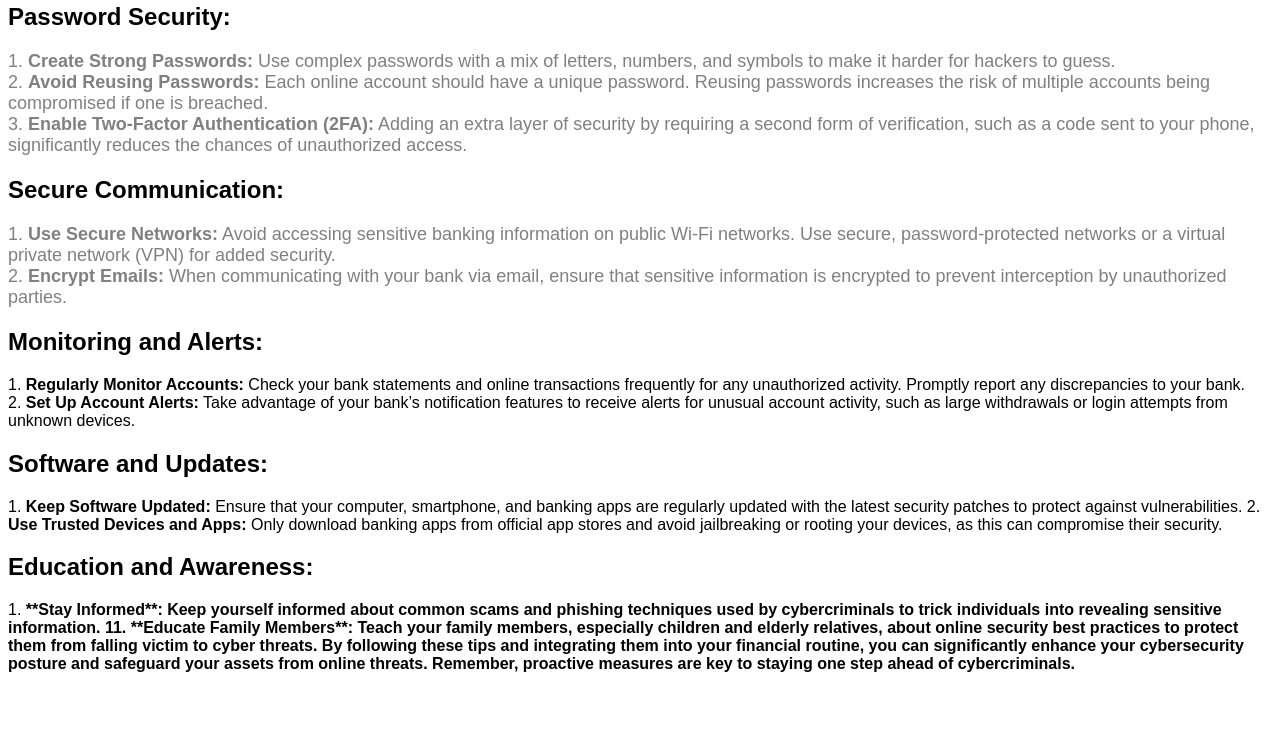
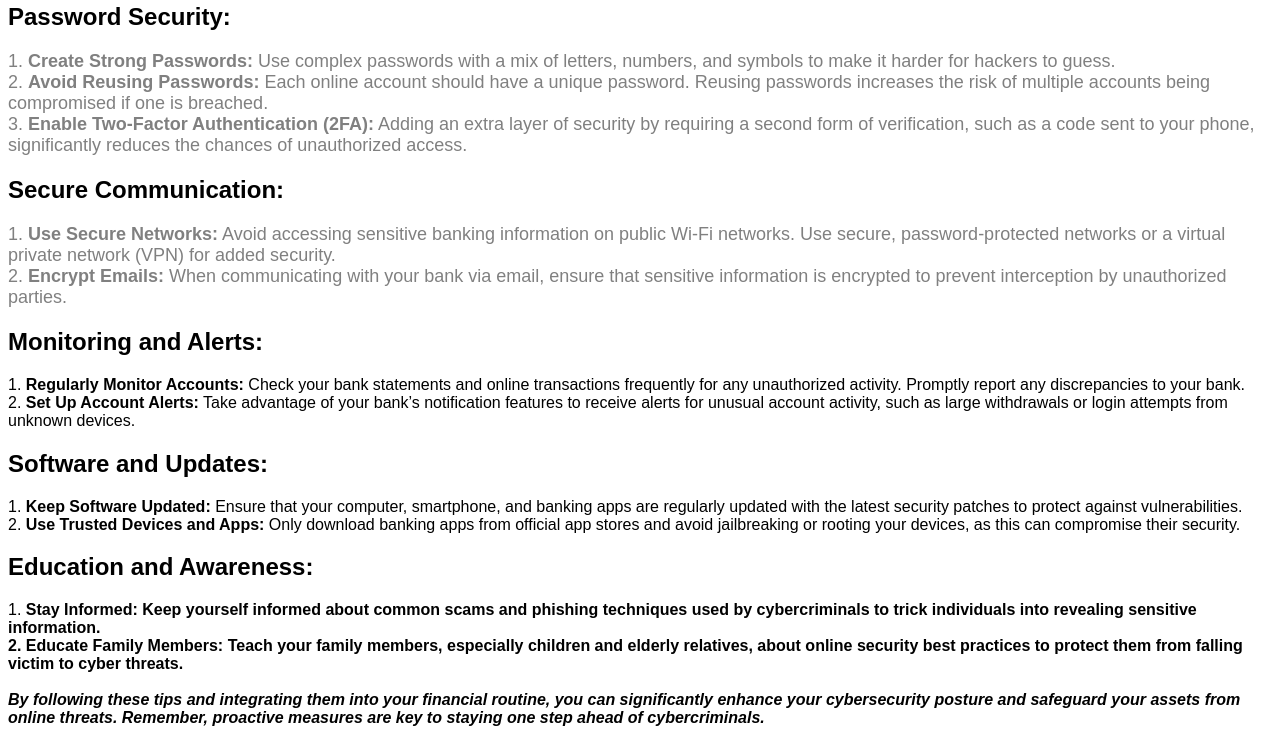
Before and after one commit to bshongwe/commonwealth-bank-intern, a plain HTML site: page index.html in a window 1280 px wide. Shown: the part 87-832 px from the top of the page. Before the commit the page ends 800 px from the top, so only its background shows below. Drawn offline with Linux system fonts and the light colour scheme.

Commit message:
Task 2 - step 2 part B 📚

```diff
--- a/index.html
+++ b/index.html
@@ -59,17 +59,17 @@
     <h2>
 	    <b>Software and Updates:</b>
     </h2>
-                    1. <b>Keep Software Updated:</b> Ensure that your computer, smartphone, and banking apps are regularly updated with the latest security patches to protect against vulnerabilities.
-		    2. <b>Use Trusted Devices and Apps:</b> Only download banking apps from official app stores and avoid jailbreaking or rooting your devices, as this can compromise their security.
+    1. <b>Keep Software Updated:</b> Ensure that your computer, smartphone, and banking apps are regularly updated with the latest security patches to protect against vulnerabilities.</br>
+    2. <b>Use Trusted Devices and Apps:</b> Only download banking apps from official app stores and avoid jailbreaking or rooting your devices, as this can compromise their security.
 
     <h2>
 	    <b>Education and Awareness:</b>
     </h2>
-    1. <b>**Stay Informed**: Keep yourself informed about common scams and phishing techniques used by cybercriminals to trick individuals into revealing sensitive information.
+    1. <b>Stay Informed: Keep yourself informed about common scams and phishing techniques used by cybercriminals to trick individuals into revealing sensitive information.</br>
+    2. <b>Educate Family Members:</b> Teach your family members, especially children and elderly relatives, about online security best practices to protect them from falling victim to cyber threats.
+    <br></br>
 
-		    11. **Educate Family Members**: Teach your family members, especially children and elderly relatives, about online security best practices to protect them from falling victim to cyber threats.
-
-		    By following these tips and integrating them into your financial routine, you can significantly enhance your cybersecurity posture and safeguard your assets from online threats. Remember, proactive measures are key to staying one step ahead of cybercriminals.
+    <i>By following these tips and integrating them into your financial routine, you can significantly enhance your cybersecurity posture and safeguard your assets from online threats. Remember, proactive measures are key to staying one step ahead of cybercriminals.</i>
     </p>
 
   </body>
```
